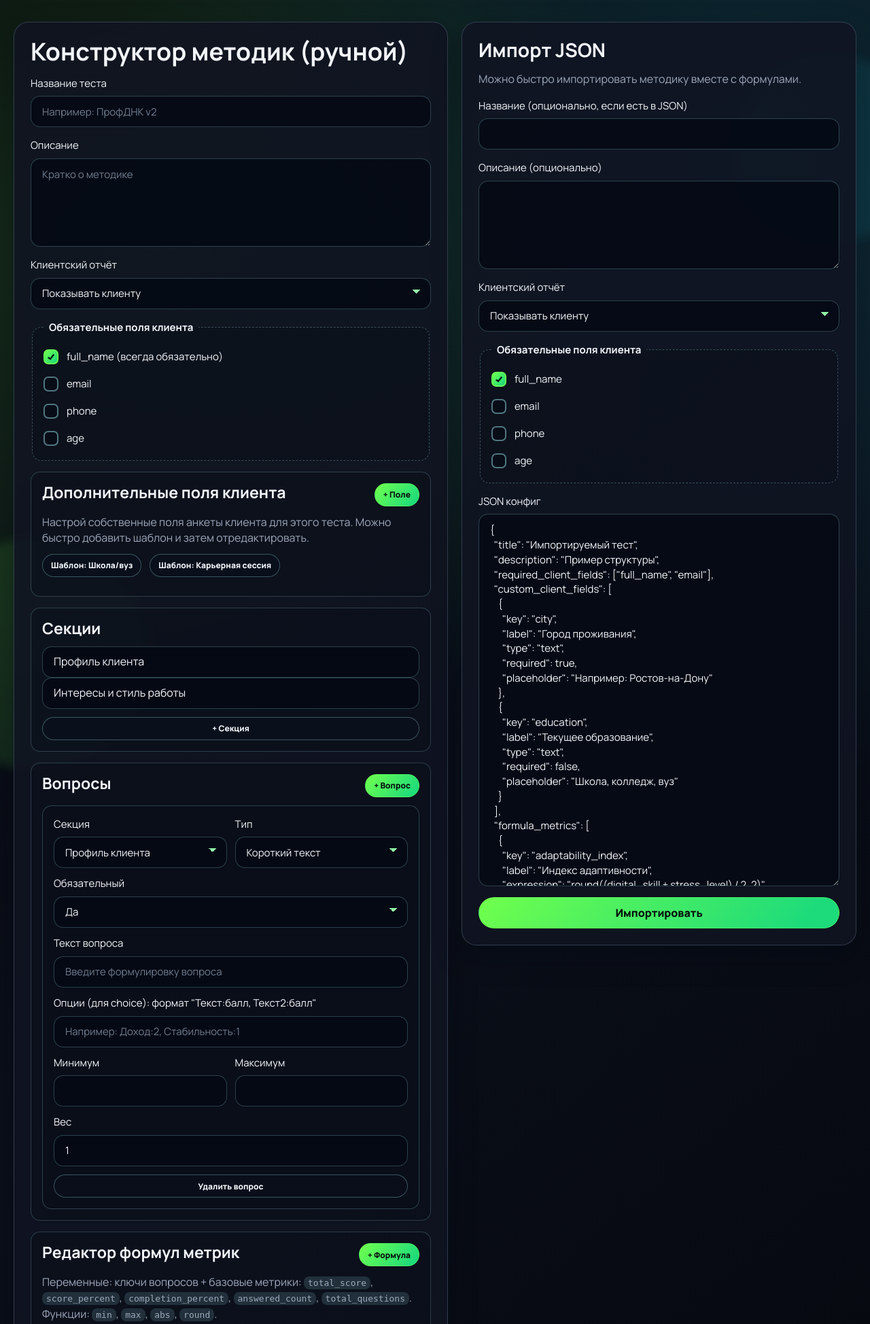
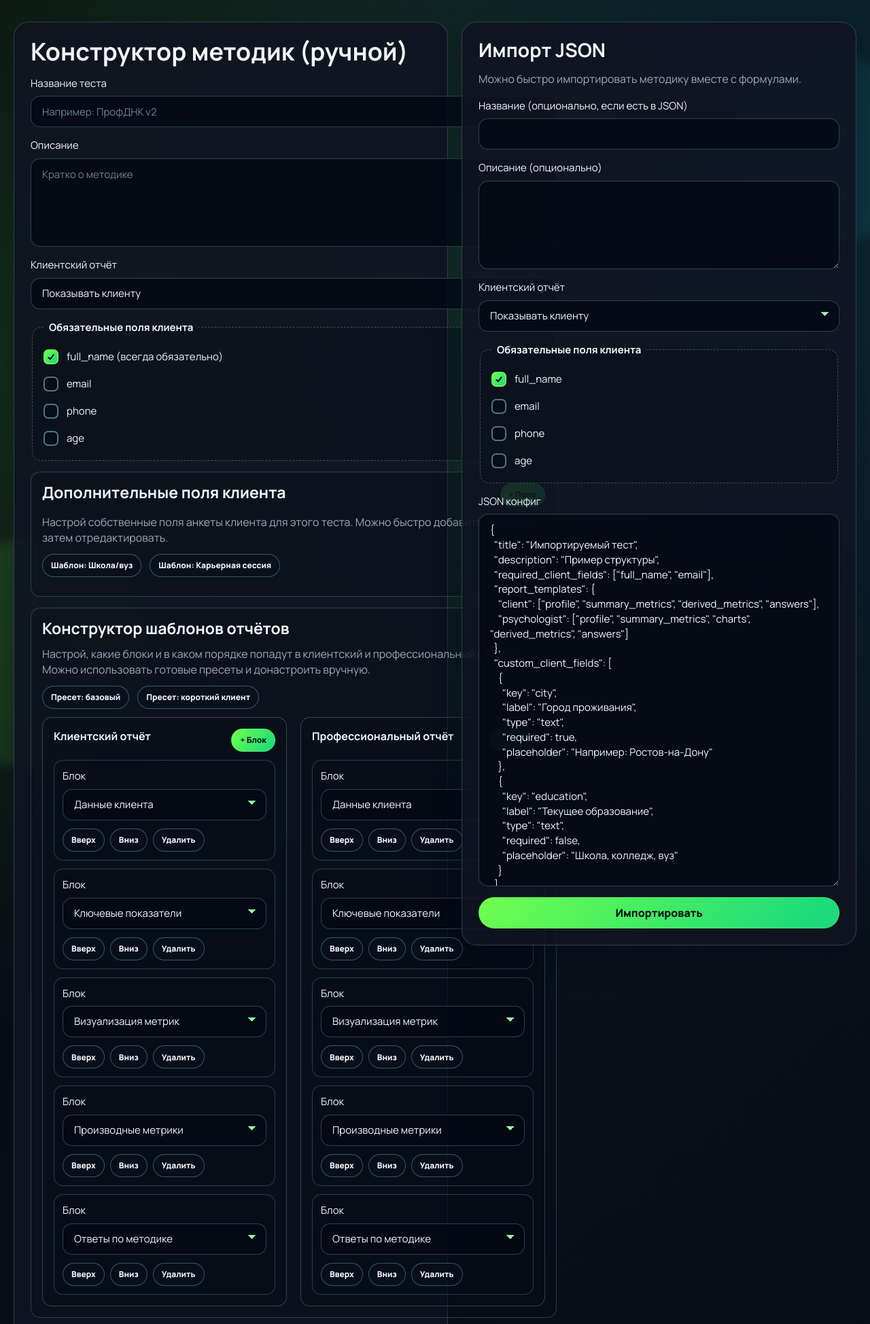
Before and after one commit to kleget/titanit-profdnk-mvp, a FastAPI app: template backend/app/templates/test_builder.html in a window 1280 px wide. Shown: the part 79-2027 px from the top of the page at 68% size. Run offline with FastAPI, Linux system fonts and the light colour scheme; the template is opened without the code that fills it, so the values that code supplies are empty.

Commit message:
feat: конструктор шаблонов отчетов с пресетами

```diff
--- a/backend/app/static/css/app.css
+++ b/backend/app/static/css/app.css
@@ -762,9 +762,18 @@ th {
 
 #question-list,
 #metric-formula-list,
-#client-field-list {
+#client-field-list,
+#client-report-block-list,
+#psych-report-block-list {
   display: grid;
   gap: var(--space-3);
+}
+
+.report-block-item {
+  border: 1px solid rgba(169, 248, 255, 0.2);
+  border-radius: var(--radius-md);
+  padding: var(--space-3);
+  background: rgba(8, 13, 24, 0.35);
 }
 
 .question {
--- a/backend/app/static/js/builder.js
+++ b/backend/app/static/js/builder.js
@@ -8,6 +8,11 @@
   const clientFieldNode = document.getElementById("client-field-list");
   const addClientFieldBtn = document.getElementById("add-client-field");
   const clientFieldTemplateBtns = [...document.querySelectorAll(".client-field-template")];
+  const clientReportBlockNode = document.getElementById("client-report-block-list");
+  const psychReportBlockNode = document.getElementById("psych-report-block-list");
+  const addClientReportBlockBtn = document.getElementById("add-client-report-block");
+  const addPsychReportBlockBtn = document.getElementById("add-psych-report-block");
+  const reportTemplatePresetBtns = [...document.querySelectorAll(".report-template-preset")];
 
   const clientFieldTemplates = {
     school: [
@@ -42,6 +47,23 @@
         placeholder: "0",
       },
     ],
+  };
+  const reportBlockCatalog = [
+    { key: "profile", label: "Данные клиента" },
+    { key: "summary_metrics", label: "Ключевые показатели" },
+    { key: "charts", label: "Визуализация метрик" },
+    { key: "derived_metrics", label: "Производные метрики" },
+    { key: "answers", label: "Ответы по методике" },
+  ];
+  const reportTemplatePresets = {
+    base: {
+      client: ["profile", "summary_metrics", "charts", "derived_metrics", "answers"],
+      psychologist: ["profile", "summary_metrics", "charts", "derived_metrics", "answers"],
+    },
+    demo_focus: {
+      client: ["profile", "summary_metrics", "derived_metrics"],
+      psychologist: ["profile", "summary_metrics", "charts", "derived_metrics", "answers"],
+    },
   };
 
   if (!sectionsNode || !questionsNode || !addSectionBtn || !addQuestionBtn) {
@@ -216,6 +238,82 @@
     });
   }
 
+  function createReportBlockItem(fieldName, selectedKey = "summary_metrics") {
+    const box = document.createElement("div");
+    box.className = "inline-form report-block-item";
+    box.innerHTML = `
+      <label>
+        Блок
+        <select name="${fieldName}"></select>
+      </label>
+      <div class="actions-row">
+        <button type="button" class="btn small ghost move-up">Вверх</button>
+        <button type="button" class="btn small ghost move-down">Вниз</button>
+        <button type="button" class="btn small ghost remove-report-block">Удалить</button>
+      </div>
+    `;
+    const select = box.querySelector("select");
+    reportBlockCatalog.forEach((block) => {
+      const option = document.createElement("option");
+      option.value = block.key;
+      option.textContent = block.label;
+      select.appendChild(option);
+    });
+    if ([...select.options].some((option) => option.value === selectedKey)) {
+      select.value = selectedKey;
+    }
+
+    box.querySelector(".remove-report-block").addEventListener("click", () => box.remove());
+    box.querySelector(".move-up").addEventListener("click", () => {
+      const prev = box.previousElementSibling;
+      if (prev) {
+        box.parentNode.insertBefore(box, prev);
+      }
+    });
+    box.querySelector(".move-down").addEventListener("click", () => {
+      const next = box.nextElementSibling;
+      if (next) {
+        box.parentNode.insertBefore(next, box);
+      }
+    });
+    return box;
+  }
+
+  function fillReportBlockList(node, fieldName, keys) {
+    if (!node) {
+      return;
+    }
+    node.innerHTML = "";
+    keys.forEach((key) => {
+      node.appendChild(createReportBlockItem(fieldName, key));
+    });
+  }
+
+  function ensureReportBlockDefaults() {
+    if (!clientReportBlockNode || !psychReportBlockNode) {
+      return;
+    }
+    if (!clientReportBlockNode.children.length) {
+      fillReportBlockList(clientReportBlockNode, "rt_client[]", reportTemplatePresets.base.client);
+    }
+    if (!psychReportBlockNode.children.length) {
+      fillReportBlockList(
+        psychReportBlockNode,
+        "rt_psychologist[]",
+        reportTemplatePresets.base.psychologist
+      );
+    }
+  }
+
+  function applyReportTemplatePreset(key) {
+    const preset = reportTemplatePresets[key];
+    if (!preset) {
+      return;
+    }
+    fillReportBlockList(clientReportBlockNode, "rt_client[]", preset.client);
+    fillReportBlockList(psychReportBlockNode, "rt_psychologist[]", preset.psychologist);
+  }
+
   function syncQuestionSections() {
     const values = sectionOptions();
     questionsNode.querySelectorAll("select[name='q_section[]']").forEach((select) => {
@@ -259,6 +357,21 @@
       applyClientFieldTemplate(button.dataset.template);
     });
   });
+  if (addClientReportBlockBtn && clientReportBlockNode) {
+    addClientReportBlockBtn.addEventListener("click", () => {
+      clientReportBlockNode.appendChild(createReportBlockItem("rt_client[]"));
+    });
+  }
+  if (addPsychReportBlockBtn && psychReportBlockNode) {
+    addPsychReportBlockBtn.addEventListener("click", () => {
+      psychReportBlockNode.appendChild(createReportBlockItem("rt_psychologist[]"));
+    });
+  }
+  reportTemplatePresetBtns.forEach((button) => {
+    button.addEventListener("click", () => {
+      applyReportTemplatePreset(button.dataset.template);
+    });
+  });
 
   if (!questionsNode.children.length) {
     questionsNode.appendChild(createQuestionItem());
@@ -274,6 +387,7 @@
       "Средняя оценка цифровых навыков и устойчивости к нагрузке";
     formulaNode.appendChild(sample);
   }
+  ensureReportBlockDefaults();
 
   syncQuestionSections();
 })();
--- a/backend/app/templates/test_builder.html
+++ b/backend/app/templates/test_builder.html
@@ -46,6 +46,40 @@
           </button>
         </div>
         <div id="client-field-list"></div>
+      </div>
+
+      <div class="subpanel">
+        <div class="panel-head">
+          <h3>Конструктор шаблонов отчётов</h3>
+        </div>
+        <p class="muted">
+          Настрой, какие блоки и в каком порядке попадут в клиентский и профессиональный отчёты.
+          Можно использовать готовые пресеты и донастроить вручную.
+        </p>
+        <div class="actions">
+          <button type="button" class="btn small ghost report-template-preset" data-template="base">
+            Пресет: базовый
+          </button>
+          <button type="button" class="btn small ghost report-template-preset" data-template="demo_focus">
+            Пресет: короткий клиент
+          </button>
+        </div>
+        <div class="grid two-col">
+          <div class="question-item">
+            <div class="panel-head">
+              <h4>Клиентский отчёт</h4>
+              <button type="button" id="add-client-report-block" class="btn small">+ Блок</button>
+            </div>
+            <div id="client-report-block-list"></div>
+          </div>
+          <div class="question-item">
+            <div class="panel-head">
+              <h4>Профессиональный отчёт</h4>
+              <button type="button" id="add-psych-report-block" class="btn small">+ Блок</button>
+            </div>
+            <div id="psych-report-block-list"></div>
+          </div>
+        </div>
       </div>
 
       <div class="subpanel">
@@ -119,6 +153,10 @@
   "title": "Импортируемый тест",
   "description": "Пример структуры",
   "required_client_fields": ["full_name", "email"],
+  "report_templates": {
+    "client": ["profile", "summary_metrics", "derived_metrics", "answers"],
+    "psychologist": ["profile", "summary_metrics", "charts", "derived_metrics", "answers"]
+  },
   "custom_client_fields": [
     {
       "key": "city",
```
Also changed, not shown: backend/app/routers/psychologist.py (+11 -0 lines), backend/app/services/client_fields.py (+55 -0 lines), backend/app/services/reports.py (+72 -33 lines), backend/app/services/tests.py (+16 -0 lines), backend/app/templates/reports/client_report.html (+19 -11 lines), backend/app/templates/reports/psychologist_report.html (+19 -11 lines), docs/TODO.md (+4 -4 lines), README.md.
